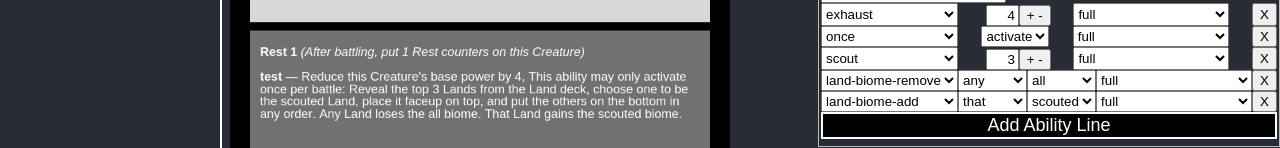
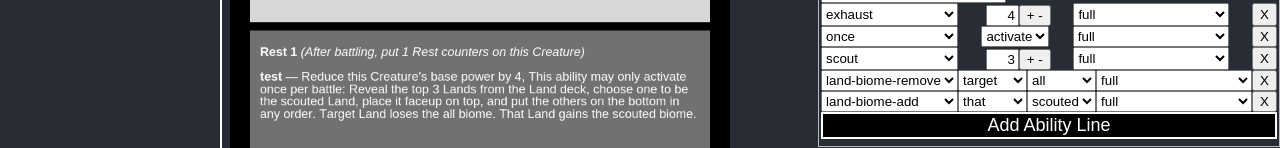
Before and after one commit to shieldgenerator7/CreatureCombat, a React (Create React App) app in the folder CardGenerator/react-canvas-draw/: page / in a window 1280 px wide. Shown: the part 426-574 px from the top of the page. Built offline with nearby package versions, Linux system fonts and the light colour scheme.

Commit message:
#1 Rename "any" -> "target"

```diff
--- a/CardGenerator/react-canvas-draw/src/Data/Ability/AbilityCost.js
+++ b/CardGenerator/react-canvas-draw/src/Data/Ability/AbilityCost.js
@@ -29,6 +29,9 @@ class AbilityCost{
     }
 
     _getArgs(...params) {
+        //
+        params = params.flat(Infinity);
+        //
         let obj = {};
         Object.entries(this.atom.params).forEach(([key, value],i) => {
             obj[key] = params[i];
--- a/CardGenerator/react-canvas-draw/src/Data/AbilityData.js
+++ b/CardGenerator/react-canvas-draw/src/Data/AbilityData.js
@@ -222,7 +222,7 @@ export const abilityTokens = [
     new AbilityToken(
         TYPE_PARAM_CREATURE,
         [
-            "any",
+            "target",
             "all",
             "self",
             "nonself",
@@ -238,14 +238,14 @@ export const abilityTokens = [
             "ally",
             "enemy",
             "neutral",
-            "any",
+            "target",
             "that",
         ]
     ),
     new AbilityToken(
         TYPE_PARAM_LAND,
         [
-            "any",
+            "target",
             "all",
             "this",
             "that",
@@ -255,7 +255,7 @@ export const abilityTokens = [
     new AbilityToken(
         TYPE_PARAM_BIOME,
         [
-            "any",
+            "target",
             "all",
             "none",
             "that",
@@ -266,7 +266,7 @@ export const abilityTokens = [
     new AbilityToken(
         TYPE_PARAM_BIOMEMOD,
         [
-            "any",
+            "target",
             "all",
             "none",
             "that",
@@ -276,7 +276,7 @@ export const abilityTokens = [
     new AbilityToken(
         TYPE_PARAM_LOCATION,
         [
-            "any",
+            "target",
             "all",
             "land",
             "ready",
@@ -292,7 +292,7 @@ export const abilityTokens = [
     new AbilityToken(
         TYPE_PARAM_TYPE,
         [
-            "any",
+            "target",
             "all",
             "none",
             "that",
--- a/CardGenerator/react-canvas-draw/src/Data/AbilityLine.js
+++ b/CardGenerator/react-canvas-draw/src/Data/AbilityLine.js
@@ -11,7 +11,7 @@ import { abilityAtoms } from "./AbilityData";
 class AbilityLine {
     constructor(line) {
 
-        //ex: > attack: 3, any, any
+        //ex: > attack: 3, target, any
         this.line = line.trim().toLowerCase();
         let tokens = line.split(" ").map(t => t.trim()).filter(t => t);
 
--- a/CardGenerator/react-canvas-draw/src/Data/Creature.js
+++ b/CardGenerator/react-canvas-draw/src/Data/Creature.js
@@ -40,12 +40,12 @@ class Creature {
             $ exhaust: 4
             ? once
             > scout: 3
-            > land-biome-remove: any, all
+            > land-biome-remove: target, all
             > land-biome-add: that, scouted`,
             [[4],
             ["activate"],
             [3],
-            ["any", "all"],
+            ["target", "all"],
             ["that", "scouted"]
             ]
         );
@@ -221,12 +221,12 @@ export function backwardsCompatifyCreature(creature) {
         $ exhaust: 4
         ? once
         > scout: 3
-        > land-biome-remove: any, all
+        > land-biome-remove: target, all
         > land-biome-add: that, scouted`,
         [[4],
         ["activate"],
         [3],
-        ["any", "all"],
+        ["target", "all"],
         ["that", "scouted"]
         ]
     );
```
